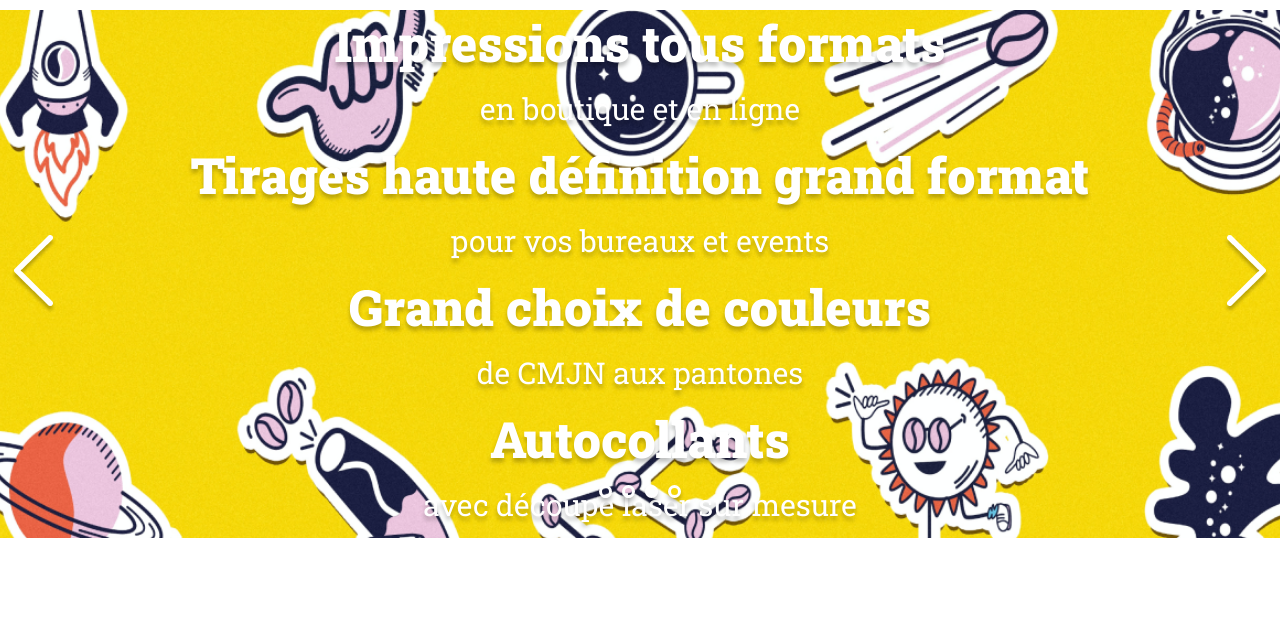
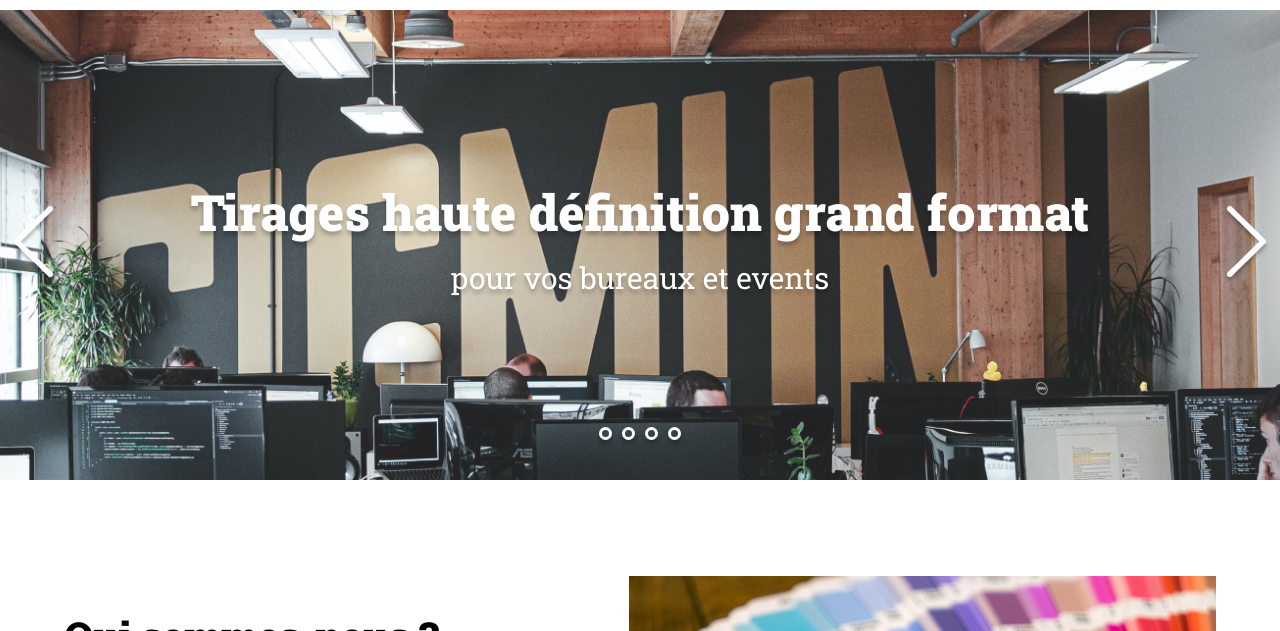
Before and after one commit to Evilqueenregal/Print-it-JS-main, a plain HTML site: page index.html in a window 1280 px wide. Both pictures are taken after a click on the picture 1246 px from the left and 365 px from the top of the page. Shown: the part 91-722 px from the top of the page. Drawn offline with Linux system fonts and the light colour scheme.

Commit message:
Démarrage 2

```diff
--- a/assets/script.js
+++ b/assets/script.js
@@ -17,25 +17,39 @@ const slides = [
 	}
 ]
 
+
 const arrowLeft = document.querySelector ('.arrow_left');
 const arrowRight = document.querySelector ('.arrow_right');
-const bannerImg = document.querySelector ('.banner_img');
+const bannerImg = document.querySelector ('.banner-img');
 const tagLine = document.querySelector ('#banner p');
-const dots = document.querySelector(`.dot`);
+const dots = document.querySelector(`.dots`);
 
-arrowLeft.addEventListener("click", move)
-arrowRight.addEventListener("click", move)
-dots.addEventListener(`click`, dot);
+
+slides.forEach(slide => {
+	const dot = document.createElement("div")
+	dot.classList.add("dot")
+	dots.appendChild(dot)
+});
+
 let compteur = 0;
+
+arrowRight.addEventListener("click", ()=> {
+	console.log("je suis dans la flèche droite")
+	changeImg()
+})
+
+console.log (arrowRight)
 
 
 function changeImg () {
-	for (let i = 0; i < slides.length; i++) {
-		compteur = 0;
+	compteur++
+	if (compteur == slides.length) {
+		compteur = 0
 	}
-	bannerImg.src = `assets/images/slideshow/${slides[compteur] .image}`;
-	tagLine.innerHTML = slides [compteur] .tagLine;
+	bannerImg.src = `./assets/images/slideshow/${slides[compteur].image}`;
+	tagLine.innerHTML = slides[compteur].tagLine;
 }
+
 
 function dot() {
 	for (let i = 0; i < dots.length; i++) {
--- a/index.html
+++ b/index.html
@@ -22,18 +22,9 @@
 		<img class="arrow arrow_right" src="assets/images/arrow_right.png" alt="Flèche de droite">
 		<img class="banner-img" src="./assets/images/slideshow/slide1.jpg" alt="Banner Print-it">
 			<p>Impressions tous formats <span>en boutique et en ligne</span></p>
-		<img class="banner-img" src="./assets/images/slideshow/slide2.jpg" alt="Banner 2">
-			<p>Tirages haute définition grand format <span>pour vos bureaux et events</span></p>
-		<img class="banner-img" src="./assets/images/slideshow/slide3.jpg" alt="Banner 3">
-			<p>Grand choix de couleurs <span>de CMJN aux pantones</span></p>
-		<img class="banner-img" src="./assets/images/slideshow/slide4.png" alt="Banner 4">
-			<p>Autocollants <span>avec découpe laser sur mesure</span></p>
 
 		<div class="dots">
-			<div class="dot"></div>
-			<div class="dot"></div>
-			<div class="dot"></div>
-			<div class="dot"></div>
+
 		</div>
 	</div>
 	<section id="about-us" class="container">
```
